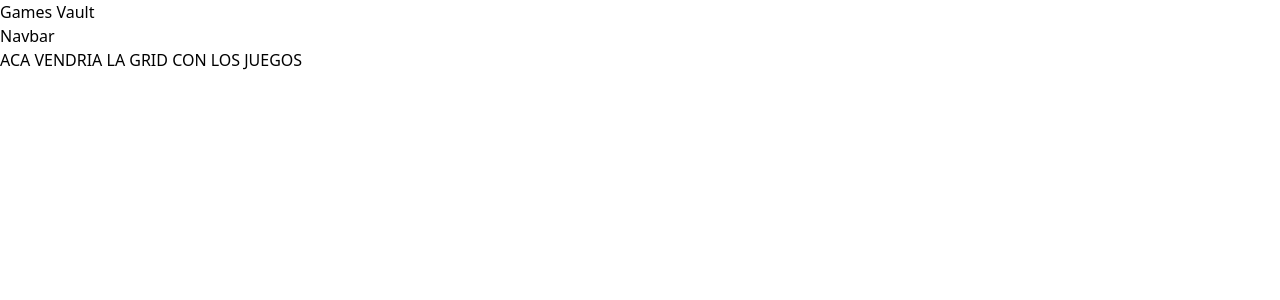
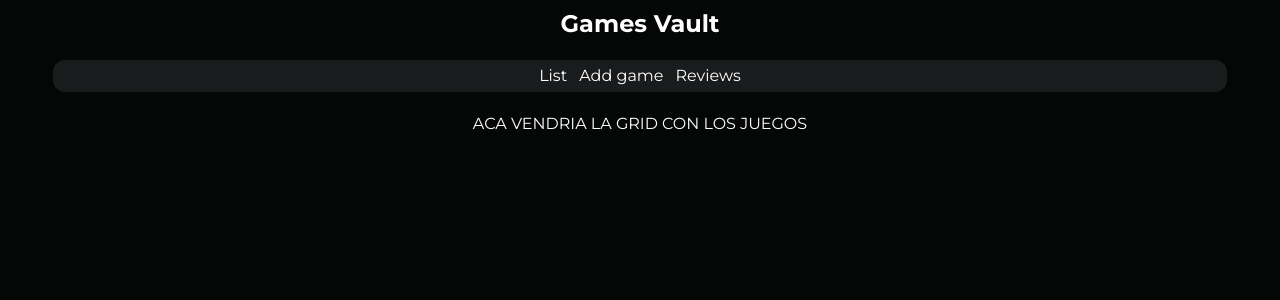
Before and after one commit to tadeowoto/GamesVault, a React (Vite) app: page / in a window 1280 px wide. Shown: the top 300 px of the page. Built offline with nearby package versions, Linux system fonts and the light colour scheme.

Commit message:
navbar styles

```diff
--- a/index.html
+++ b/index.html
@@ -3,6 +3,12 @@
   <head>
     <meta charset="UTF-8" />
     <meta name="viewport" content="width=device-width, initial-scale=1.0" />
+    <link rel="preconnect" href="https://fonts.googleapis.com" />
+    <link rel="preconnect" href="https://fonts.gstatic.com" crossorigin />
+    <link
+      href="https://fonts.googleapis.com/css2?family=Montserrat:ital,wght@0,100..900;1,100..900&display=swap"
+      rel="stylesheet"
+    />
     <title>Game Vault</title>
   </head>
   <body>
--- a/src/components/Navbar.tsx
+++ b/src/components/Navbar.tsx
@@ -1,5 +1,15 @@
 const Navbar = () => {
-  return <div>Navbar</div>;
+  return (
+    <header className="w-11/12">
+      <nav className="w-full h-8 bg-bg-card flex items-center justify-center rounded-xl">
+        <ul className="flex gap-3">
+          <li>List</li>
+          <li>Add game</li>
+          <li>Reviews</li>
+        </ul>
+      </nav>
+    </header>
+  );
 };
 
 export default Navbar;
--- a/src/index.css
+++ b/src/index.css
@@ -2,14 +2,11 @@
 
 @theme {
   /* Fuentes */
-  --font-sans: ui-sans-serif, system-ui, sans-serif, "Apple Color Emoji",
-    "Segoe UI Emoji", "Segoe UI Symbol", "Noto Color Emoji";
-  --font-mono: ui-monospace, SFMono-Regular, Menlo, Monaco, Consolas,
-    "Liberation Mono", "Courier New", monospace;
+  --font-sans: "Montserrat", sans-serif;
 
   /* Colores de fondo - Tema oscuro gamer */
   --color-bg-dark: oklch(0.12 0.002 255); /* Fondo principal oscuro */
-  --color-bg-card: oklch(0.18 0.003 270); /* Fondo de tarjetas/componentes */
+  --color-bg-card: oklch(0.22 0.003 270); /* Fondo de tarjetas/componentes */
   --color-bg-hover: oklch(0.22 0.003 280); /* Fondo al hacer hover */
 
   /* Colores de texto */
--- a/src/layouts/MainLayout.tsx
+++ b/src/layouts/MainLayout.tsx
@@ -7,8 +7,8 @@ type Props = {
 
 export const MainLayout = ({ children }: Props) => {
   return (
-    <article>
-      <h1>Games Vault</h1>
+    <article className="w-full min-h-screen bg-bg-dark text-white font-sans flex flex-col items-center gap-5">
+      <h1 className="text-center pt-2 font-bold text-2xl">Games Vault</h1>
       <Navbar />
       <main>{children}</main>
     </article>
```
